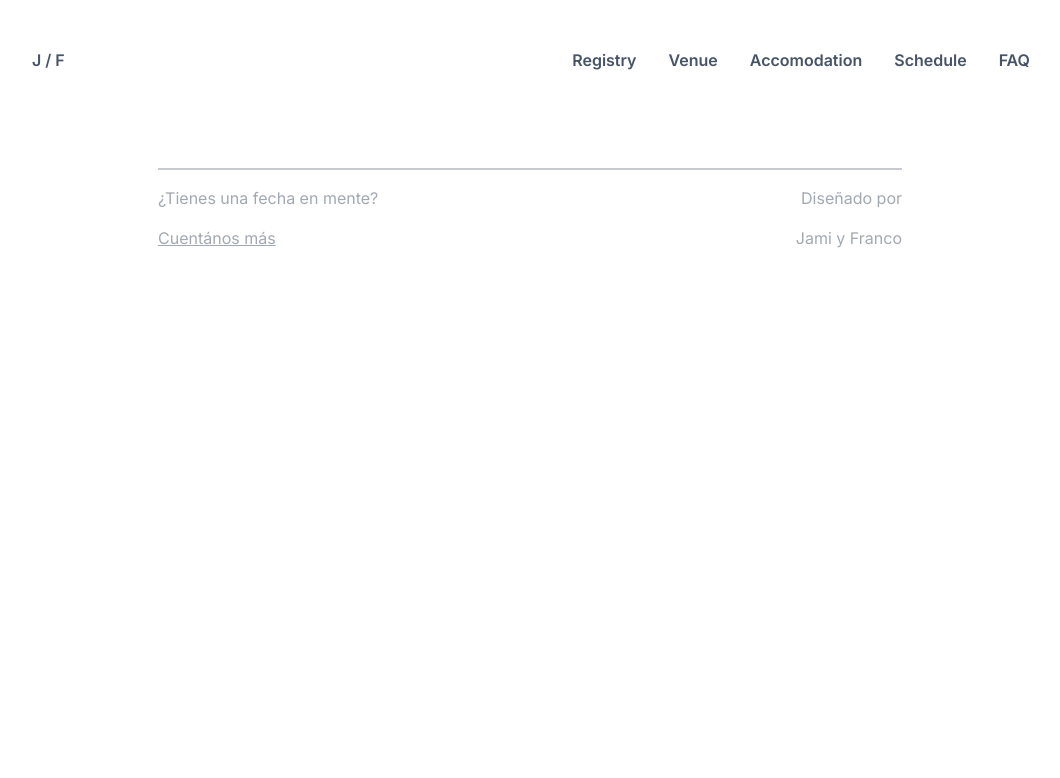
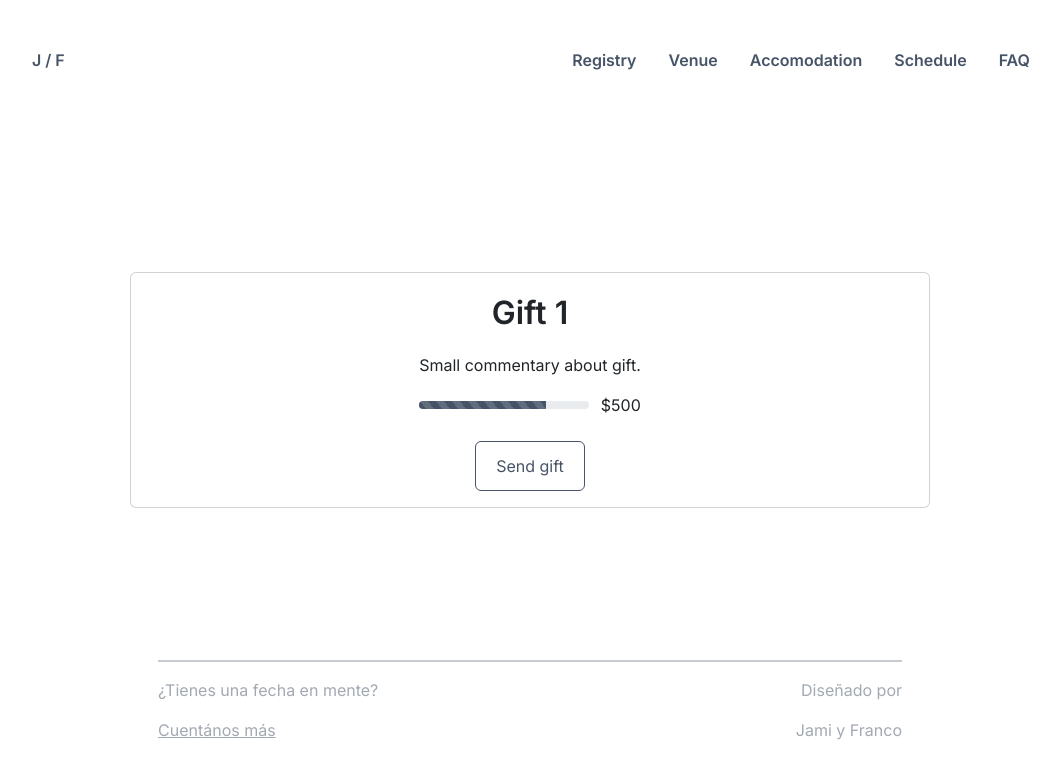
Before and after one commit to francosalazarn/wed-saas, a website: page pages/registry.html in a window 1280 px wide. Shown: the whole page, without its empty margins (110-1170 px from the left). Drawn offline with nearby package versions, Linux system fonts and the light colour scheme.

Commit message:
registry basic card working, next step implementing grid

```diff
--- a/pages/registry.html
+++ b/pages/registry.html
@@ -45,7 +45,27 @@
         </div>
     </nav>
 
-
+    <section class="margin-px-auto">
+        <section class="gift-area">
+            <div class="gift-card card">
+                <div class="card-body">
+                    <div class="gift-info">
+                        <p class="gift-name">Gift 1</p>
+                        <p class="gift-desc">Small commentary about gift.</p>
+                    </div>
+                    <div class="prog-bar">
+                        <div class="progress w-100" role="progressbar" aria-label="Animated striped example" aria-valuenow="75" aria-valuemin="0" aria-valuemax="100" style="height: 8px">
+                            <div class="progress-bar progress-bar-striped progress-bar-animated" style="width: 75%"></div>
+                        </div>
+                        <div class="gift-goal">$500</div>
+                    </div>
+                    <div class="gift-btn">
+                        <button type="button" class="btn btn-outline-primary">Send gift</button>
+                    </div>
+                </div>
+            </div>
+        </section>
+    </section>
 
     <footer>
 
--- a/scss/_registry.scss
+++ b/scss/_registry.scss
@@ -0,0 +1,62 @@
+.gift-card {
+    flex-direction: column;
+    align-items: center;
+    gap: 12px;
+}
+
+.gift-info {
+    text-align: center;
+}
+
+.gift-name {
+    font-size: 24pt;
+    font-weight: 600;
+}
+
+.gift-desc {
+    font-size: 12pt;
+}
+
+.gift-goal {
+    font-size: 12pt;
+}
+
+.prog-bar {
+    display: flex;
+    align-items: center;
+    gap: 12px;
+    padding-bottom: 24px;
+}
+
+.progress-bar {
+    background-color: $primary-dark;
+}
+
+.btn-outline-primary {
+    --bs-btn-color: #475466;
+    --bs-btn-border-color: #475467;
+    --bs-btn-hover-color: #fff;
+    --bs-btn-hover-bg: #475467;
+    --bs-btn-hover-border-color: #475467;
+    --bs-btn-focus-shadow-rgb: 13,110,253;
+    --bs-btn-active-color: #fff;
+    --bs-btn-active-bg: #475467;
+    --bs-btn-active-border-color: #475467;
+    --bs-btn-active-shadow: inset 0 3px 5px rgba(0, 0, 0, 0.125);
+    --bs-btn-disabled-color: #475467;
+    --bs-btn-disabled-bg: transparent;
+    --bs-btn-disabled-border-color: #475467;
+    --bs-gradient: none;
+}
+
+
+.btn {
+    padding: 12px 20px;
+}
+
+
+.gift-btn {
+    display: flex;
+    align-items: center;
+    justify-content: center;
+}
--- a/scss/_venue.scss
+++ b/scss/_venue.scss
@@ -33,7 +33,7 @@
 }
 
 .margin-px-venue {
-    margin: 176px 240px 216px;
+    margin: 176px 240px 214px;
 
 }
 
@@ -51,6 +51,6 @@
 
 @media (max-width: 1040px) {
 .margin-px-venue {
-    margin: 176px 100px 216px;
+    margin: 176px 100px 214px;
     }
 }
```
Also changed, not shown: css/styles.css, 1 other file.
